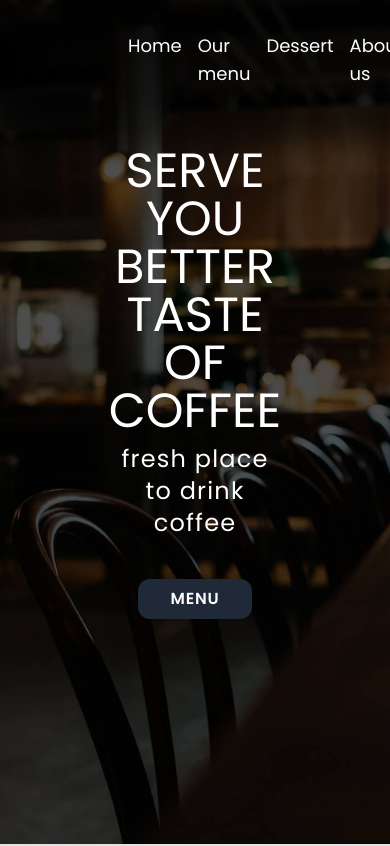
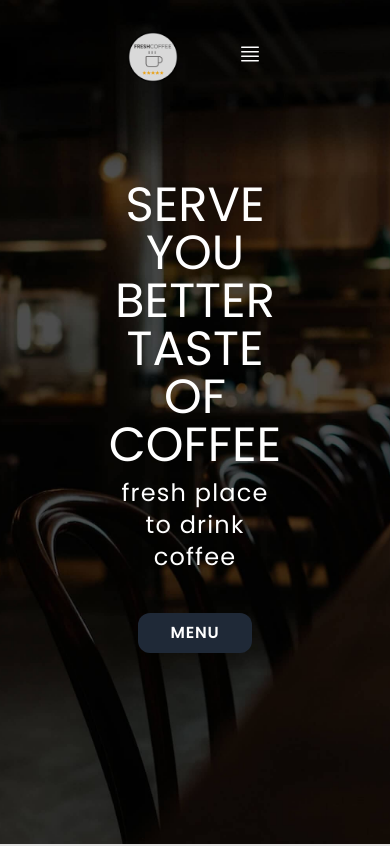
Before and after one commit to Alferdiyan/inbox-coffee-resto-next-taillwindcss, a Next.js app: page / in a window 390 px wide. Shown: the top 846 px of the page. Built offline with nearby package versions, Linux system fonts and the light colour scheme.

Commit message:
responsive Navbar

```diff
--- a/components/Navbar.jsx
+++ b/components/Navbar.jsx
@@ -1,23 +1,55 @@
-import Image from "next/image"
-import Navlink from "./Navlink"
+import Image from 'next/image';
+import Navlink from './Navlink';
 
-import {linkList} from "@/utils/link"
+import { linkList } from '@/utils/link';
+import React, { useState } from 'react';
+import ResponsiveNavLink from './ResponsiveNavLink';
 
 const Navbar = () => {
+  const [toggleMenu, setToggleMenu] = React.useState(false);
+  const [open, setOpen] = useState(false);
+
   return (
-    <div className="relative z-[10] text-white mt-4">
-        <div className="flex justify-between items-center">
-            <div>
-                <Image src="/logo.png" alt="logo" width={70} height={70}/>
-            </div>
-            <ul className="flex gap-4 text-lg">
-                {linkList.map((link) => (
-                    <Navlink key={link.id} href={link.href} title={link.title}/>
-                ))}
-            </ul>
+    <div className="relative z-[20] text-white mt-4">
+      {/* Desktop Nav */}
+      <div className="hidden md:flex md:justify-between items-center">
+        {/* logo */}
+        <div>
+          <Image src="/logo.png" alt="logo" width={70} height={70} />
         </div>
+        {/* Nav Mneu */}
+        <ul className="md:flex gap-4 text-xs md:text-lg">
+          {linkList.map((link) => (
+            <Navlink key={link.id} href={link.href} title={link.title} />
+          ))}
+        </ul>
+      </div>
+      {/* Desktop Nav */}
+
+      {/* Mobile Nav */}
+      <div className="flex justify-between items-center md:hidden mb-10">
+        <div>
+          <Image src="/logo.png" alt="logo" width={50} height={50} />
+        </div>
+        <div>
+          <div onClick={() => setOpen(false)} className={`${open ? 'block' : 'hidden'} bg-transparent absolute w-full h-full inset-0`}></div>
+          <button onClick={() => setOpen((open) => !open)} className="focus:outline-none">
+            <svg xmlns="http://www.w3.org/2000/svg" fill="none" viewBox="0 0 24 24" stroke-width="1.5" stroke="currentColor" className="text-white w-6 h-6">
+              <path stroke-linecap="round" stroke-linejoin="round" d="M3.75 5.25h16.5m-16.5 4.5h16.5m-16.5 4.5h16.5m-16.5 4.5h16.5" />
+            </svg>
+          </button>
+          <div className={`${open ? 'block' : 'hidden'} bg-white absolute right-0 mr-10 top-0 mt-4 py-1 rounded-lg w-56 overflow-hidden`}>
+            <ResponsiveNavLink href="#">Home</ResponsiveNavLink>
+            <ResponsiveNavLink href="#">Our menu</ResponsiveNavLink>
+            <ResponsiveNavLink href="#">Dessert</ResponsiveNavLink>
+            <ResponsiveNavLink href="#">About Us</ResponsiveNavLink>
+            <ResponsiveNavLink href="#">Contact</ResponsiveNavLink>
+          </div>
+        </div>
+      </div>
+      {/* Mobile Nav */}
     </div>
-  )
-}
+  );
+};
 
-export default Navbar
+export default Navbar;
--- /dev/null
+++ b/components/ResponsiveNavLink.tsx
@@ -0,0 +1,14 @@
+import React from 'react';
+
+interface Props {
+  href: string;
+  children: React.ReactNode;
+}
+
+export default function ResponsiveNavLink({ href, children }: Props) {
+  return (
+    <a href={href} className="px-4 py-2 text-sm hover:bg-gray-200 text-gray-700 hover:text-black block">
+      {children}
+    </a>
+  );
+}
--- a/pages/index.js
+++ b/pages/index.js
@@ -1,15 +1,15 @@
-import Head from 'next/head'
-import Homepage from "../sections/home.jsx"
-import OurMenu from '@/sections/menu.jsx'
-import Dessert from '@/sections/dessert.jsx'
-import About from '@/sections/about.jsx'
-import Footer from '@/sections/footer.jsx'
+import Head from 'next/head';
+import Homepage from '../sections/home.jsx';
+import OurMenu from '@/sections/menu.jsx';
+import Dessert from '@/sections/dessert.jsx';
+import About from '@/sections/about.jsx';
+import Footer from '@/sections/footer.jsx';
 
 export default function Home() {
   return (
     <>
       <Head>
-        <title>Freshcoffee</title>
+        <title>Inbox Coffee Resto | Tempat Adem Haraga Adem</title>
         <meta name="description" content="freshcoffee website" />
         <meta name="viewport" content="width=device-width, initial-scale=1" />
         <link rel="icon" href="/favicon.ico" />
@@ -20,5 +20,5 @@ export default function Home() {
       <About />
       <Footer />
     </>
-  )
+  );
 }
```
